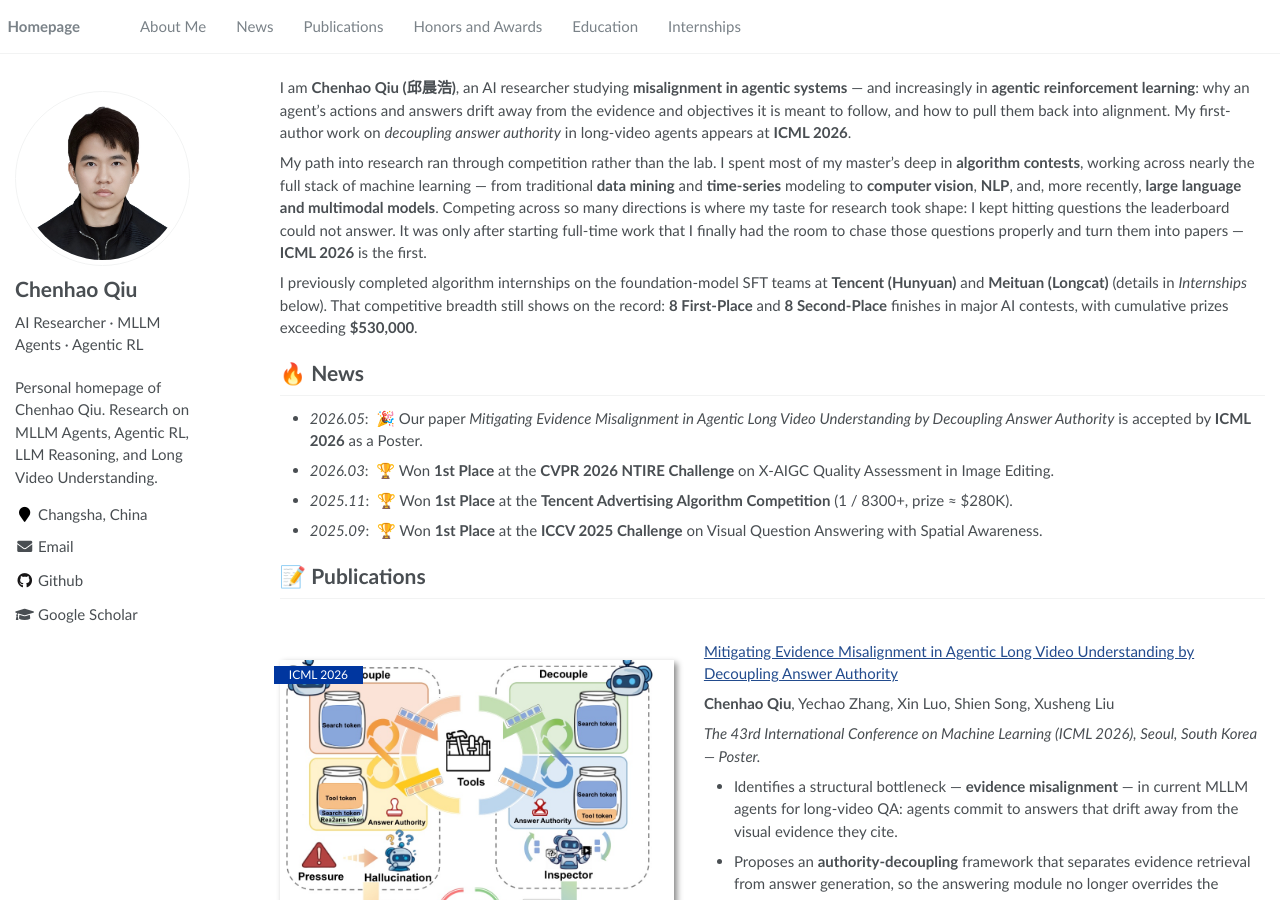
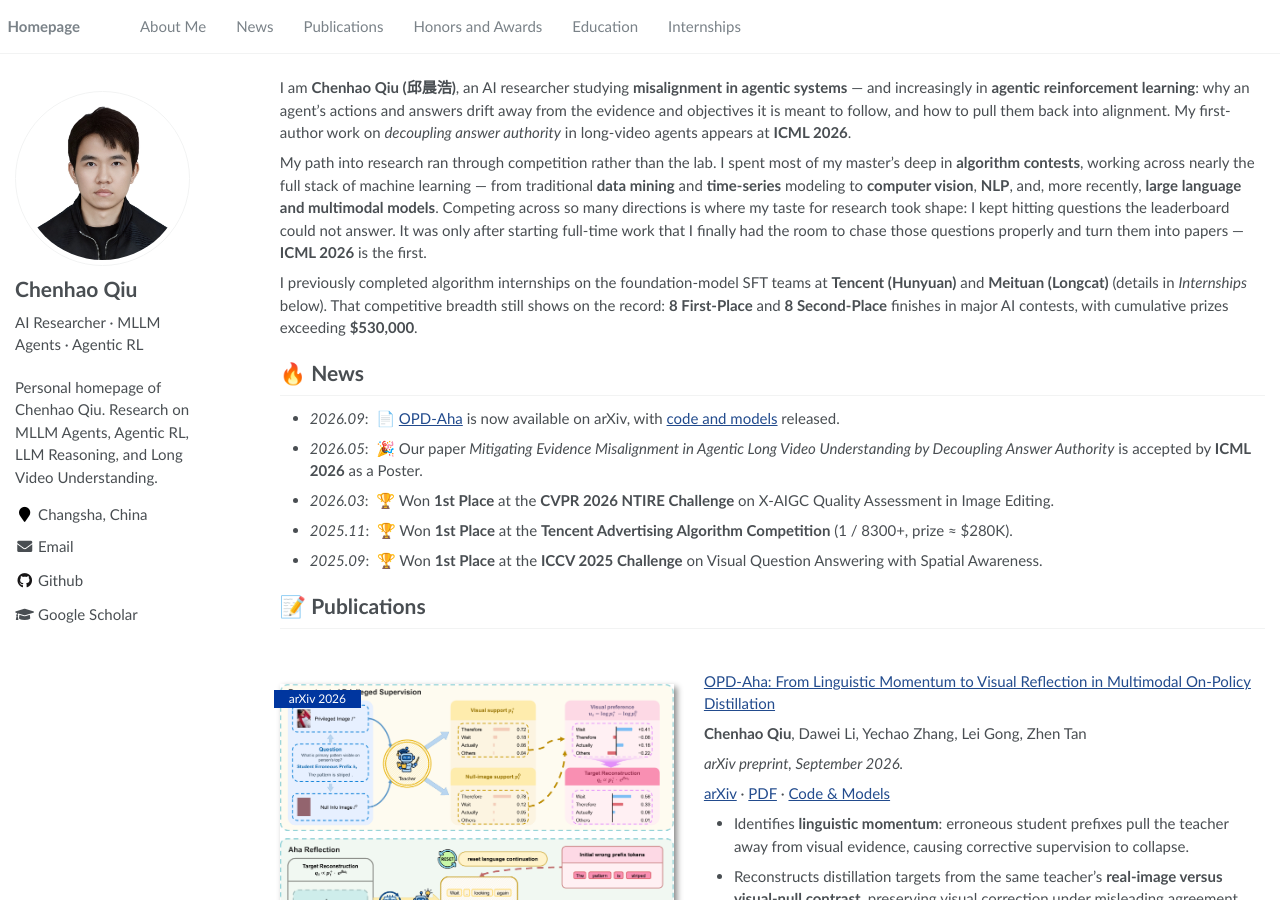
Before and after one commit to Echochef/Echochef.github.io, a Jekyll site: the page built from _pages/about.md, in a window 1280 px wide and 900 px high. Built offline with Jekyll 4.4.1, drawn with Linux system fonts in a browser that asks for light colours; some of the changed text lies outside the part shown.

Commit message:
Add OPD-Aha arXiv publication and method figure

```diff
--- a/_pages/about.md
+++ b/_pages/about.md
@@ -17,12 +17,37 @@ My path into research ran through competition rather than the lab. I spent most
 I previously completed algorithm internships on the foundation-model SFT teams at **Tencent (Hunyuan)** and **Meituan (Longcat)** (details in *Internships* below). That competitive breadth still shows on the record: **8 First-Place** and **8 Second-Place** finishes in major AI contests, with cumulative prizes exceeding **$530,000**.
 
 # 🔥 News
+- *2026.09*: &nbsp;📄 [OPD-Aha](https://arxiv.org/abs/2609.16459) is now available on arXiv, with [code and models](https://github.com/Echochef/OPD-Aha) released.
 - *2026.05*: &nbsp;🎉 Our paper *Mitigating Evidence Misalignment in Agentic Long Video Understanding by Decoupling Answer Authority* is accepted by **ICML 2026** as a Poster.
 - *2026.03*: &nbsp;🏆 Won **1st Place** at the **CVPR 2026 NTIRE Challenge** on X-AIGC Quality Assessment in Image Editing.
 - *2025.11*: &nbsp;🏆 Won **1st Place** at the **Tencent Advertising Algorithm Competition** (1 / 8300+, prize ≈ $280K).
 - *2025.09*: &nbsp;🏆 Won **1st Place** at the **ICCV 2025 Challenge** on Visual Question Answering with Spatial Awareness.
 
 # 📝 Publications
+
+<div class="paper-box" id="opd-aha">
+  <div class="paper-box-image">
+    <div>
+      <div class="badge">arXiv 2026</div>
+      <a href="{{ '/images/opd-aha-method.png' | relative_url }}"><img src="{{ '/images/opd-aha-method.png' | relative_url }}" alt="OPD-Aha contrasts real-image and null-image teacher predictions to reconstruct supervision and enable visual reflection." width="100%" loading="lazy" /></a>
+    </div>
+  </div>
+  <div class="paper-box-text" markdown="1">
+
+[OPD-Aha: From Linguistic Momentum to Visual Reflection in Multimodal On-Policy Distillation](https://arxiv.org/abs/2609.16459)
+
+**Chenhao Qiu**, Dawei Li, Yechao Zhang, Lei Gong, Zhen Tan
+
+*arXiv preprint, September 2026.*
+
+[arXiv](https://arxiv.org/abs/2609.16459) · [PDF](https://arxiv.org/pdf/2609.16459) · [Code & Models](https://github.com/Echochef/OPD-Aha)
+
+- Identifies **linguistic momentum**: erroneous student prefixes pull the teacher away from visual evidence, causing corrective supervision to collapse.
+- Reconstructs distillation targets from the same teacher's **real-image versus visual-null contrast**, preserving visual correction under misleading agreement.
+- Enables **visual reflection**: students interrupt flawed reasoning and return to image evidence, improving fine-grained perception and multimodal reasoning.
+
+</div>
+</div>
 
 <div class="paper-box">
   <div class="paper-box-image">
```
Also changed, not shown: images/opd-aha-method.png (added).
